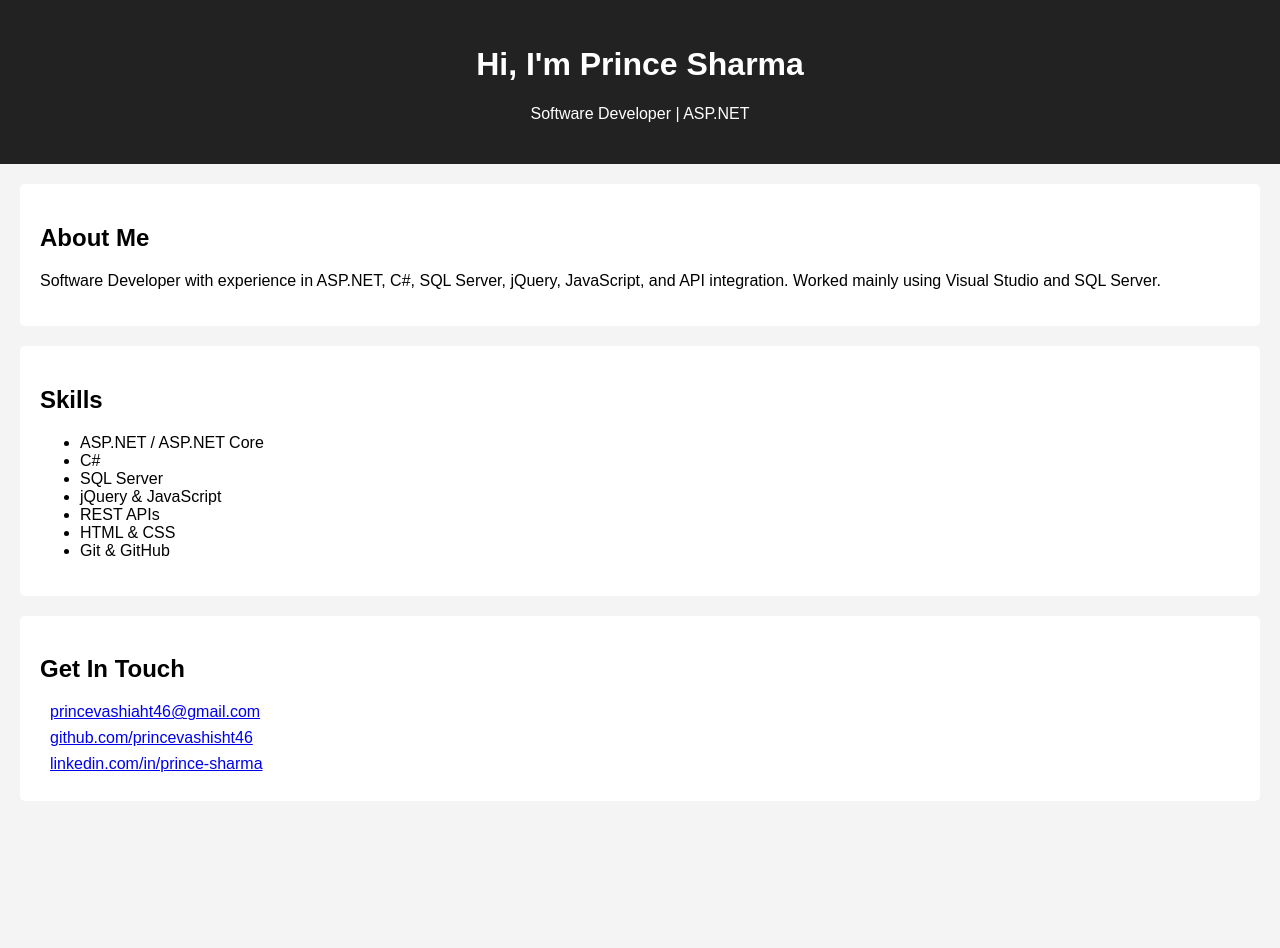
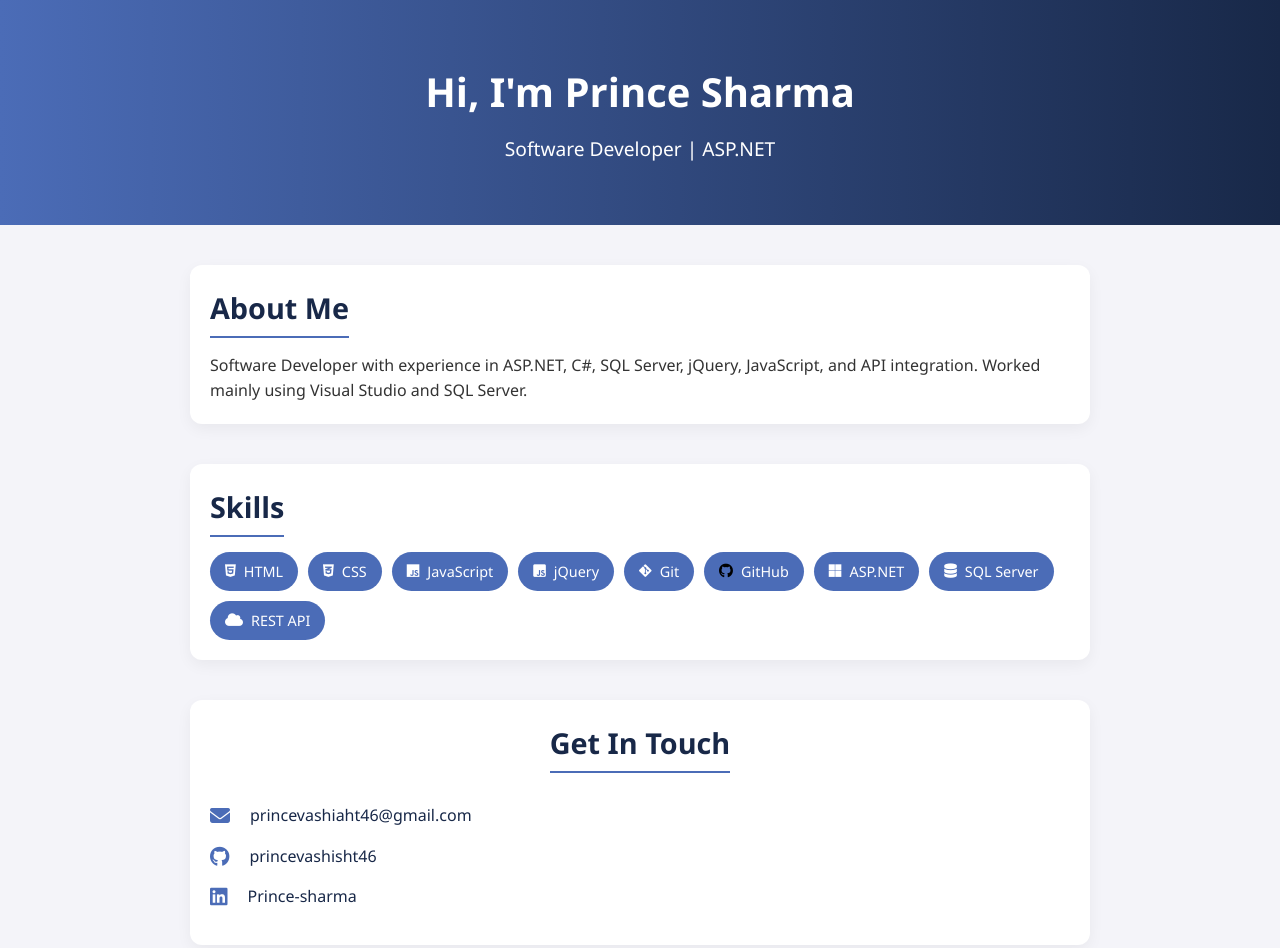
Before and after one commit to princevashisht46/Portfolio, a plain HTML site: page index.html in a window 1280 px wide. Before the commit the page ends 821 px from the top, so only its background shows below. Drawn offline with Linux system fonts and the light colour scheme.

Commit message:
Professional upgrade: header, skills badges, icons

```diff
--- a/index.html
+++ b/index.html
@@ -1,6 +1,7 @@
 <!DOCTYPE html>
 <html lang="en">
 <head>
+    <link rel="stylesheet" href="https://cdnjs.cloudflare.com/ajax/libs/font-awesome/6.4.0/css/all.min.css">
     <meta charset="UTF-8">
     <title>Prince Sharma | Software Developer</title>
     <link rel="stylesheet" href="style.css">
@@ -23,24 +24,25 @@
 
 <section>
     <h2>Skills</h2>
-    <ul>
-        <li>ASP.NET / ASP.NET Core</li>
-        <li>C#</li>
-        <li>SQL Server</li>
-        <li>jQuery & JavaScript</li>
-        <li>REST APIs</li>
-        <li>HTML & CSS</li>
-        <li>Git & GitHub</li>
+    <ul class="skills-list">
+        <li><i class="fa-brands fa-html5"></i>HTML</li>
+        <li><i class="fa-brands fa-css3-alt"></i>CSS</li>
+        <li><i class="fa-brands fa-js"></i>JavaScript</li>
+        <li><i class="fa-brands fa-js-square"></i>jQuery</li>
+        <li><i class="fa-brands fa-git-alt"></i>Git</li>
+        <li><i class="fa-brands fa-github"></i>GitHub</li>
+        <li><i class="fa-brands fa-microsoft"></i>ASP.NET</li>
+        <li><i class="fa-solid fa-database"></i>SQL Server</li>
+        <li><i class="fa-solid fa-cloud"></i>REST API</li>
     </ul>
 </section>
 
 <section class="contact">
     <h2>Get In Touch</h2>
     <p class="contact-item"><i class="fa-solid fa-envelope"></i><a href="mailto:princevashiaht46@gmail.com"> princevashiaht46@gmail.com</a></p>
-    <p class="contact-item"><i class="fa-brands fa-github"></i><a href="https://github.com/princevashisht46" target="_blank">github.com/princevashisht46 </a></p>
-    <p class="contact-item"><i class="fa-brands fa-linkedin"></i><a href="https://www.linkedin.com/in/prince-sharma-4539ab312" target="_blank">linkedin.com/in/prince-sharma</a></p>
+    <p class="contact-item"><i class="fa-brands fa-github"></i><a href="https://github.com/princevashisht46" target="_blank">princevashisht46 </a></p>
+    <p class="contact-item"><i class="fa-brands fa-linkedin"></i><a href="https://www.linkedin.com/in/prince-sharma-4539ab312" target="_blank">Prince-sharma</a></p>
 </section>
-
 
 </body>
 </html>
--- a/style.css
+++ b/style.css
@@ -5,7 +5,7 @@ body {
 }
 
 header {
-    background: #222;
+    background: #2925F4;
     color: white;
     text-align: center;
     padding: 25px;
@@ -35,16 +35,131 @@ footer {
 .contact-item i {
     font-size: 20px;
 }
-
-/* Official brand colors */
 .fa-envelope {
-    color: #d44638;   /* Gmail red */
+    color: #d44638;
 }
-
 .fa-github {
     color: #000000;
 }
-
 .fa-linkedin {
     color: #0a66c2;
 }
+
+/* Reset & basic */
+* {
+    margin: 0;
+    padding: 0;
+    box-sizing: border-box;
+    font-family: 'Segoe UI', Tahoma, Geneva, Verdana, sans-serif;
+}
+
+body {
+    background-color: #f4f4f9;
+    color: #333;
+    line-height: 1.6;
+}
+
+/* Header */
+header {
+    background: linear-gradient(90deg, #4b6cb7, #182848);
+    color: #fff;
+    text-align: center;
+    padding: 60px 20px;
+}
+
+header h1 {
+    font-size: 2.5rem;
+    margin-bottom: 10px;
+}
+
+header p {
+    font-size: 1.2rem;
+    font-weight: 500;
+}
+
+/* Sections */
+section {
+    max-width: 900px;
+    margin: 40px auto;
+    padding: 20px;
+    background-color: #fff;
+    border-radius: 12px;
+    box-shadow: 0 5px 15px rgba(0,0,0,0.05);
+}
+
+/* Section headings */
+section h2 {
+    color: #182848;
+    margin-bottom: 15px;
+    font-size: 1.8rem;
+    border-bottom: 2px solid #4b6cb7;
+    display: inline-block;
+    padding-bottom: 5px;
+}
+
+/* About me */
+section p {
+    font-size: 1rem;
+}
+
+/* Skills */
+.skills-list {
+    display: flex;
+    flex-wrap: wrap;
+    gap: 10px;
+}
+
+.skills-list li {
+    background-color: #4b6cb7;
+    color: #fff;
+    padding: 8px 15px;
+    border-radius: 20px;
+    display: flex;
+    align-items: center;
+    font-weight: 500;
+    font-size: 0.9rem;
+}
+
+.skills-list li i {
+    margin-right: 8px;
+}
+
+/* Contact */
+.contact {
+    text-align: center;
+}
+
+.contact-item {
+    margin: 15px 0;
+    font-size: 1rem;
+}
+
+.contact-item i {
+    margin-right: 10px;
+    color: #4b6cb7;
+}
+
+/* Links hover */
+a {
+    color: #182848;
+    text-decoration: none;
+    font-weight: 500;
+}
+
+a:hover {
+    color: #4b6cb7;
+}
+
+/* Responsive */
+@media(max-width:600px){
+    header h1 {
+        font-size: 2rem;
+    }
+    section {
+        margin: 20px;
+    }
+    .skills-list {
+        flex-direction: column;
+        align-items: flex-start;
+    }
+}
```
